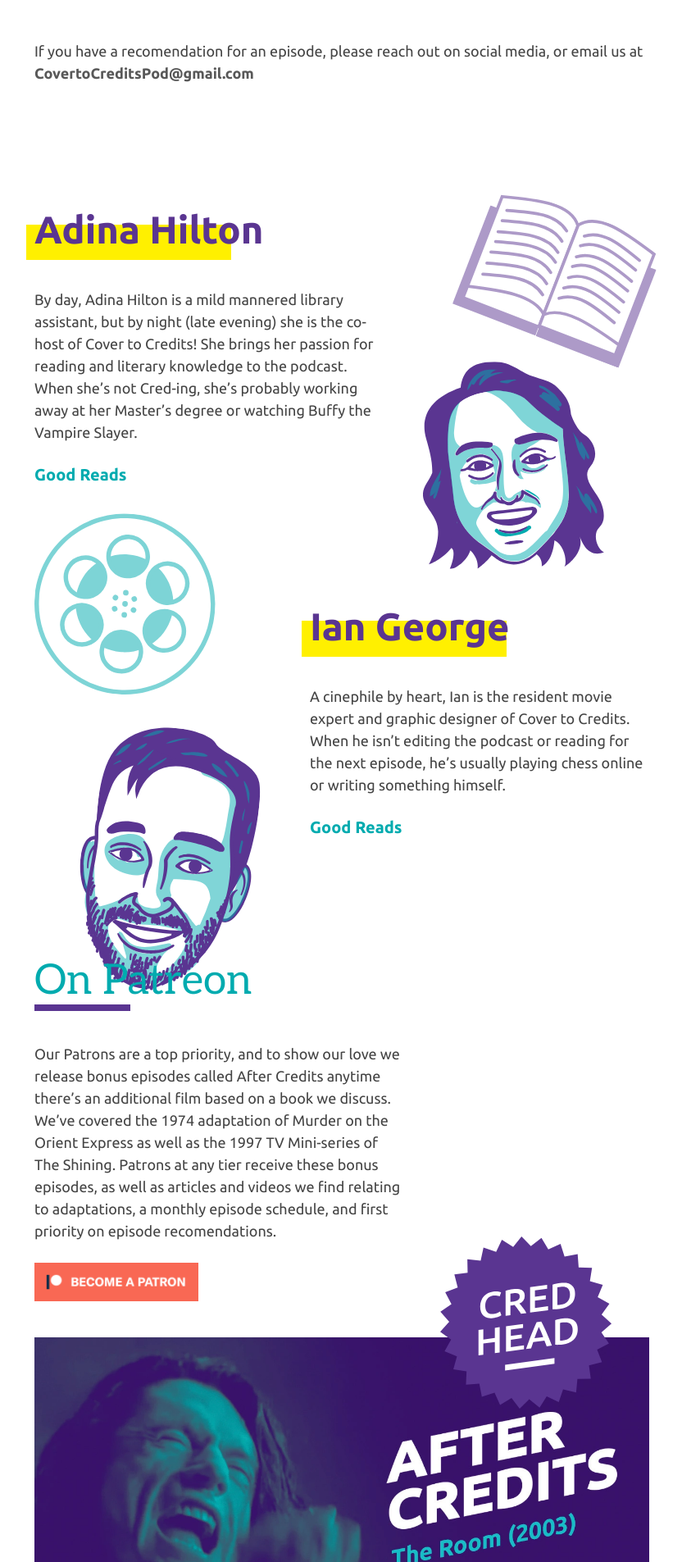
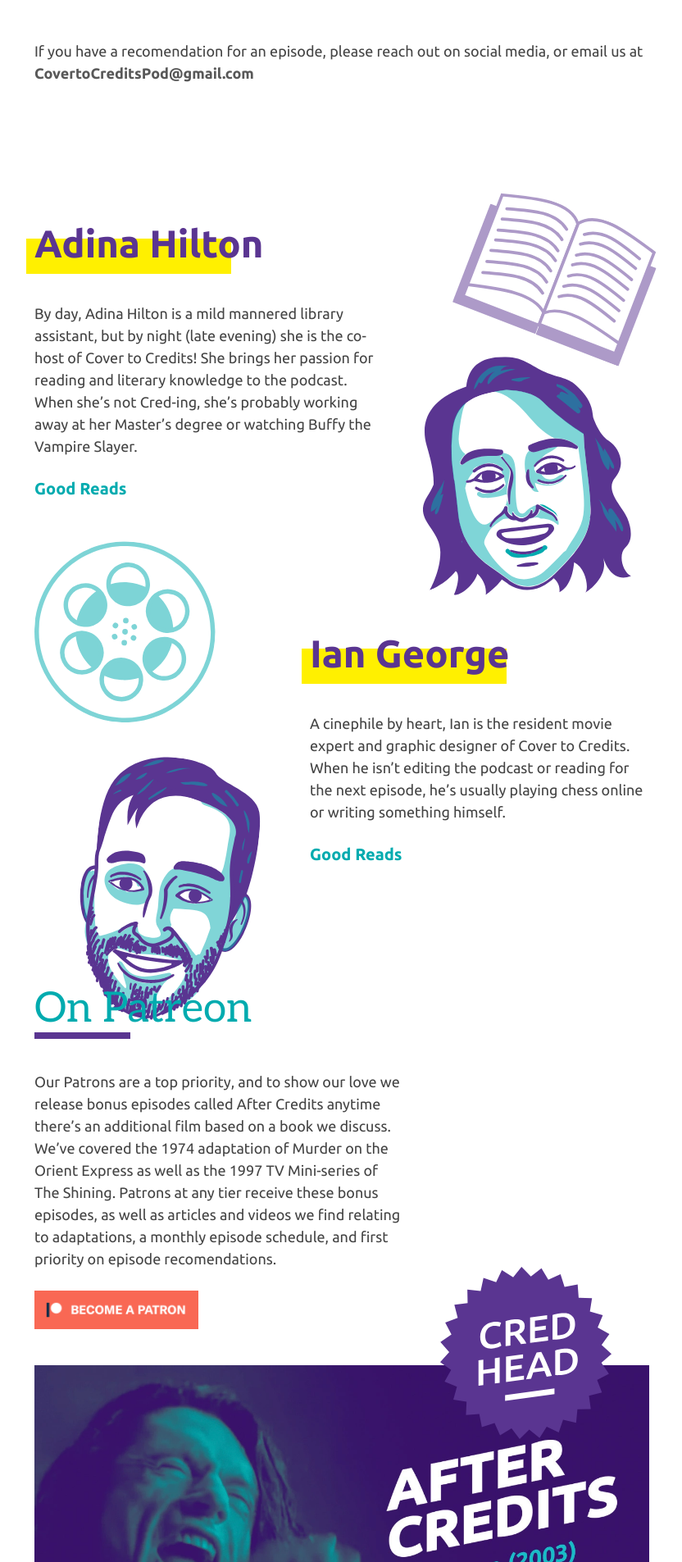
Before and after one commit to benjithaimmortal/cover2creds, a Jekyll site: the page built from index.html, in a window 1280 px wide. Shown: the part 2252-4157 px from the top of the page at 82% size, without its empty margins (223-1055 px from the left). Built offline with Jekyll 4.4.1, drawn with Linux system fonts in a browser that asks for light colours.

Commit message:
adina's getting a big head

```diff
--- a/_config.yml
+++ b/_config.yml
@@ -20,10 +20,8 @@
 
 
 host: localhost
-# livereload: true
+livereload: true
 
-
-livereload: true
 # webrick:
 #   headers:
 #     Access-Control-Allow-Origin: http://podbean.com
--- a/_sass/main.scss
+++ b/_sass/main.scss
@@ -154,6 +154,9 @@ nav {
             max-width: 180px;
             width: 100%;
             padding-bottom: 40px;
+            &.adina {
+                width: 120%;
+            }
         }
         .reel {
             max-width: 120px;
@@ -427,6 +430,9 @@ nav {
         .person {
             transform: rotate(14deg);
             padding-top: 10%;
+            &.adina {
+                width: 92%;
+            }
         }
         .object {
             right: 0;
--- a/index.html
+++ b/index.html
@@ -11,7 +11,7 @@ title: Cover to Credits
   <div class="site-container">
     <div class="left-llax">
       <img src="{{ site.baseurl }}/assets/images/book.svg" alt="" class="book rellax" data-rellax-speed="1">
-      <img src="{{ site.baseurl }}/assets/images/adina.svg"  alt="that's Adina" class="face rellax" data-rellax-speed="-1">
+      <img src="{{ site.baseurl }}/assets/images/adina.svg"  alt="that's Adina" class="adina face rellax" data-rellax-speed="-1">
       <img src="{{ site.baseurl }}/assets/images/reel.svg" alt="" class="reel rellax" data-rellax-speed="-1">
     </div>
     <img class="logo" src="{{ site.baseurl }}/assets/images/logo.svg" alt="Cover to Credits Logo" srcset="">
@@ -98,7 +98,7 @@ title: Cover to Credits
     <div class="adina-flex">
       <div class="images">
         <img class="object" src="{{ site.baseurl }}/assets/images/book.svg" alt="avid reader">
-        <img class="person rellax" src="{{ site.baseurl }}/assets/images/adina.svg" alt="Adina Hilton" data-rellax-speed="1" data-rellax-percentage="0.25">
+        <img class="adina person rellax" src="{{ site.baseurl }}/assets/images/adina.svg" alt="Adina Hilton" data-rellax-speed="1" data-rellax-percentage="0.25">
       </div>
       <div class="text-flex">
         <h2 class="purple-title">Adina Hilton</h2>
```
